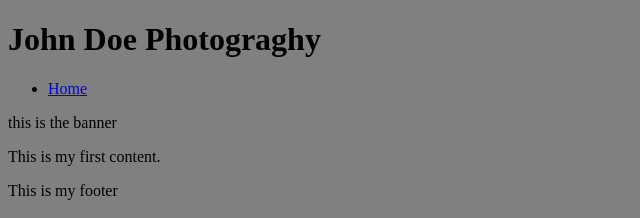
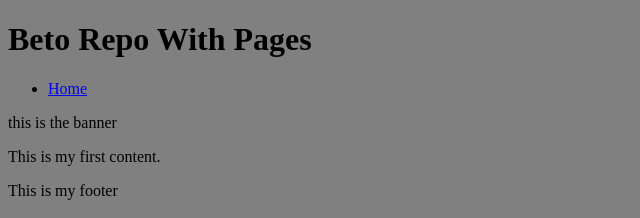
Before and after one commit to betovarg/repo-with-pages, a Jekyll site: the page built from index.html, in a window 1280 px wide. Shown: the top 218 px of the page, without its empty margins (0-640 px from the left). Built offline with Jekyll 4.4.1, drawn with Linux system fonts in a browser that asks for light colours.

Commit message:
title change

```diff
--- a/_layouts/default.html
+++ b/_layouts/default.html
@@ -10,7 +10,7 @@
   <div id="main">
 
     <header>
-      <h1> John Doe Photograghy </h1>
+      <h1> Beto Repo With Pages </h1>
     <header>
 
     <nav role="navigation">
```
